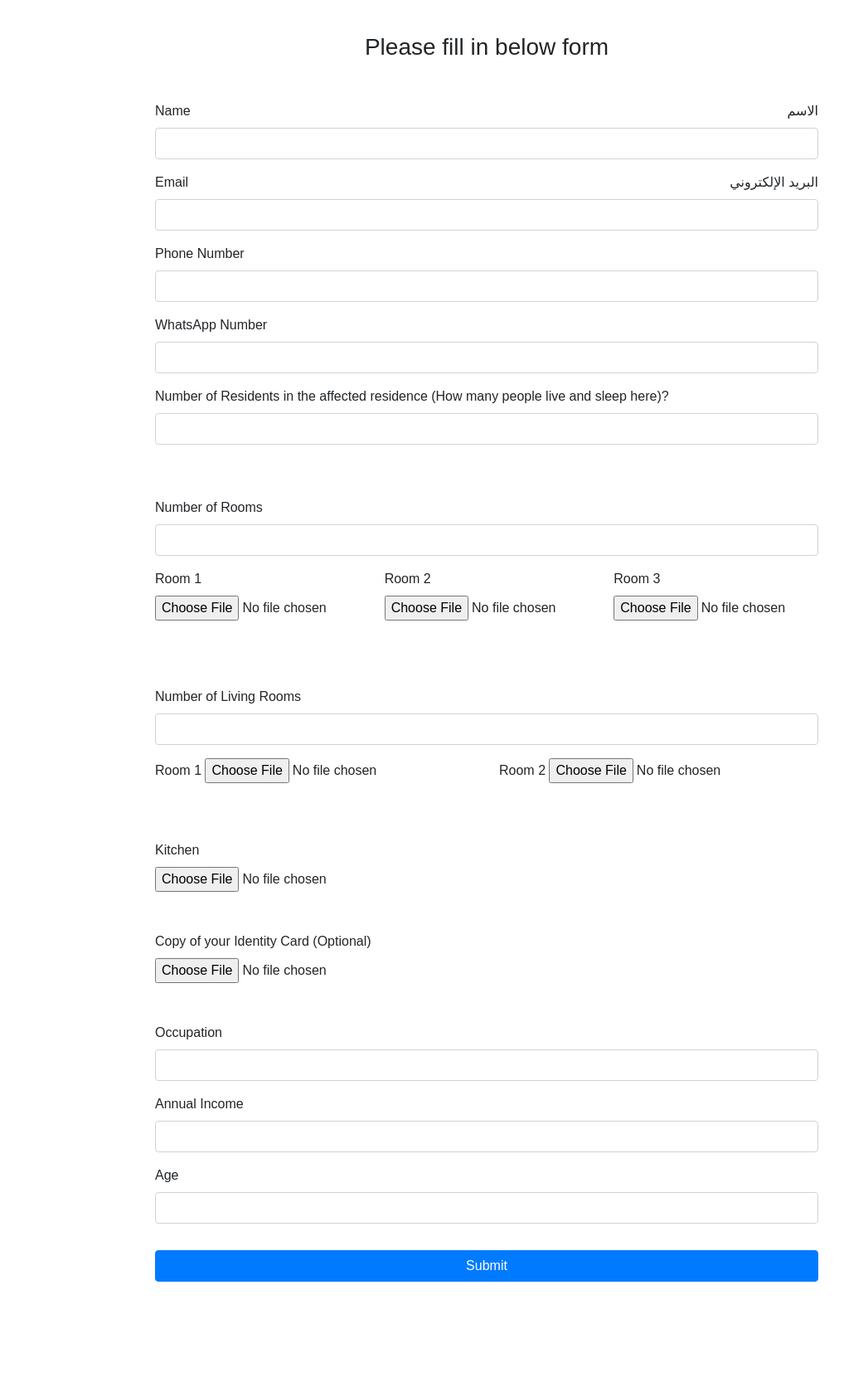
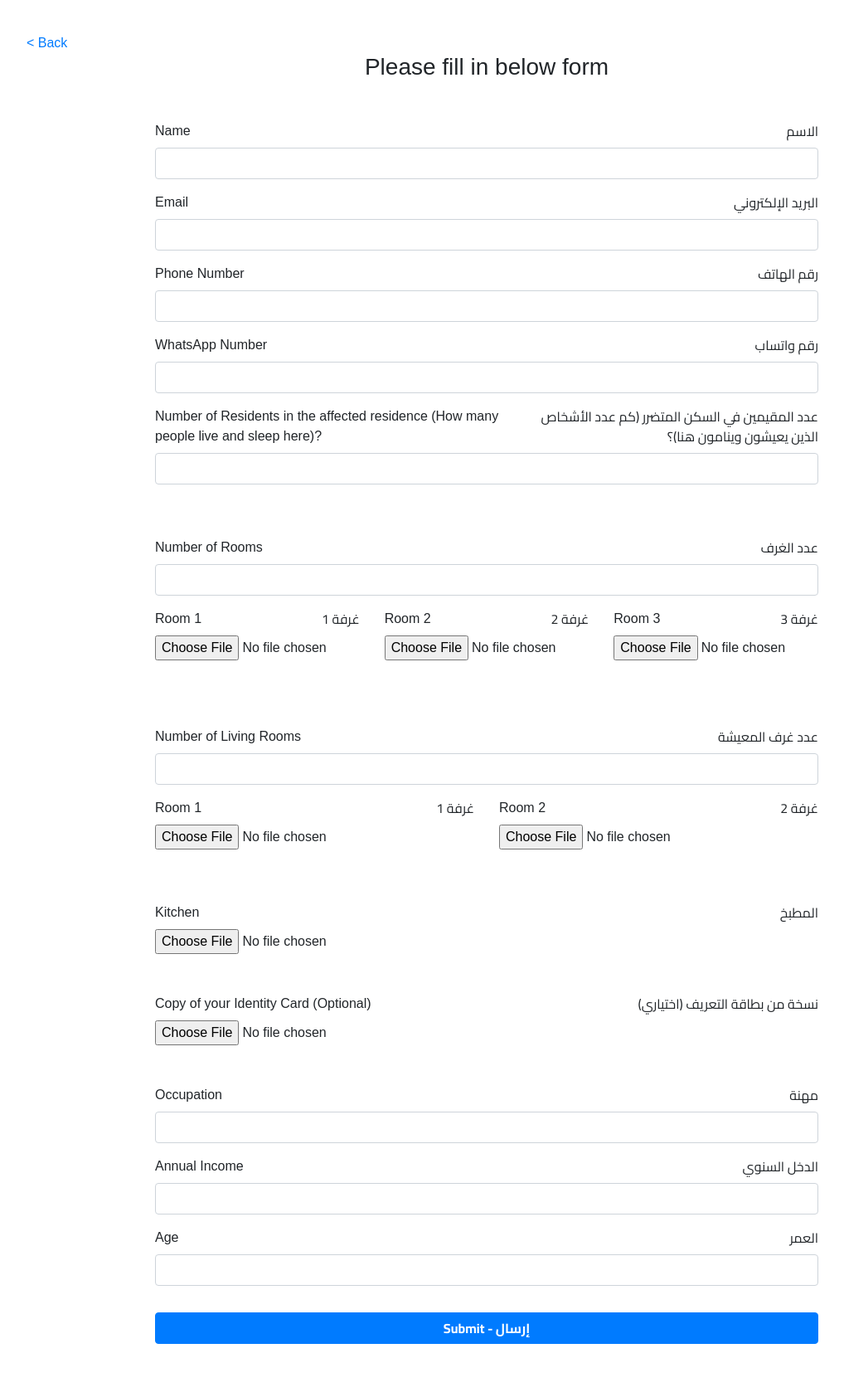
Before and after one commit to MuhamedYoussef/beirut, a Django app: page /aid_record in a window 1280 px wide. Shown: the whole page at 83% size, without its empty margins (53-1071 px from the left). Before the commit the page ends 1545 px from the top, so only its background shows below. Run offline with Django 3.2, Linux system fonts and the light colour scheme; some libraries are stand-ins or nearby versions.

Commit message:
enhanced some ui

```diff
--- a/core/models.py
+++ b/core/models.py
@@ -15,7 +15,7 @@ class AidRecord(models.Model):
     livingroom1 = models.ImageField(upload_to='images')
     livingroom2 = models.ImageField(upload_to='images')
     kitchen = models.ImageField(upload_to='images')
-    national_id = models.ImageField(upload_to='images')
+    national_id = models.ImageField(upload_to='images', blank=True, null=True)
     occupation = models.CharField(max_length=200)
     income = models.CharField(max_length=200)
     age = models.CharField(max_length=200)
--- a/core/templates/core/aid_record.html
+++ b/core/templates/core/aid_record.html
@@ -3,6 +3,7 @@
 
 {% block content %}
 <main class="container" style="padding-top: 5vh;">
+  <a href="{% url 'index' %}"> < Back</a>
 
   <h3 class="text-center">Please fill in below form</h3>
 
@@ -23,35 +24,50 @@
       <!-- <label for="name">Name</label> -->
       <label class="d-flex" for="name">
         <span>Name</span>
-        <span class="ml-auto">الاسم</span>
+        <span class="ml-auto text-right text-ar">الاسم</span>
       </label>
       <input type="text" class="form-control" id="name" name="name" required>
       <div class="invalid-feedback"></div>
     </div>
     <div class="form-group">
       <!-- <label for="email">Email</label> -->
-      <label class="d-flex" for="name">
+      <label class="d-flex" for="email">
         <span>Email</span>
-        <span class="ml-auto">البريد الإلكتروني</span>
+        <span class="ml-auto text-right text-ar">البريد الإلكتروني</span>
       </label>
       <input type="email" class="form-control" id="email" name="email" required>
       <div class="invalid-feedback"></div>
     </div>
     <div class="form-group">
-      <label for="phone">Phone Number</label>
+      <!-- <label for="phone">Phone Number</label> -->
+      <label class="d-flex" for="phone">
+        <span>Phone Number</span>
+        <span class="ml-auto text-right text-ar">رقم الهاتف</span>
+      </label>
       <input type="text" class="form-control" id="phone" name="phone" required>
       <div class="invalid-feedback"></div>
     </div>
     <div class="form-group">
-      <label for="whatsapp">WhatsApp Number</label>
+      <!-- <label for="whatsapp">WhatsApp Number</label> -->
+      <label class="d-flex" for="whatsapp">
+        <span>WhatsApp Number</span>
+        <span class="ml-auto text-right text-ar">رقم واتساب</span>
+      </label>
       <input type="text" class="form-control" id="whatsapp" name="whatsapp" required>
       <div class="invalid-feedback"></div>
     </div>
 
     <div class="form-group">
-      <label for="residents">
+      <!-- <label for="residents">
         Number of Residents in the affected residence (How many people live and sleep here)?
+      </label> -->
+      <label class="d-flex" for="residents">
+        <span>Number of Residents in the affected residence (How many people live and sleep here)?</span>
+        <span class="ml-auto text-right text-ar">
+          عدد المقيمين في السكن المتضرر (كم عدد الأشخاص الذين يعيشون وينامون هنا)؟
+        </span>
       </label>
+
       <input type="number" class="form-control" id="residents" name="residents" required>
       <div class="invalid-feedback"></div>
     </div>
@@ -59,24 +75,41 @@
     <!-- rooms info -->
     <section class="my-5 py-3">
       <div class="form-group">
-        <label for="rooms">Number of Rooms</label>
+        <!-- <label for="rooms">Number of Rooms</label> -->
+        <label class="d-flex" for="rooms">
+          <span>Number of Rooms</span>
+          <span class="ml-auto text-right text-ar">عدد الغرف</span>
+        </label>
         <input type="number" class="form-control" id="rooms" name="rooms" required>
         <div class="invalid-feedback"></div>
       </div>
 
       <div class="row">
         <div class="col-12 col-md-4">
-          <label for="room1">Room 1</label>
+
+          <!-- <label for="room1">Room 1</label> -->
+          <label class="d-flex" for="room1">
+            <span>Room 1</span>
+            <span class="ml-auto text-right text-ar">غرفة 1</span>
+          </label>
           <input type="file" name="room1" id="room1" required>
           <div class="invalid-feedback"></div>
         </div>
         <div class="col-12 col-md-4">
-          <label for="room2">Room 2</label>
+          <!-- <label for="room2">Room 2</label> -->
+          <label class="d-flex" for="room2">
+            <span>Room 2</span>
+            <span class="ml-auto text-right text-ar">غرفة 2</span>
+          </label>
           <input type="file" name="room2" id="room2" required>
           <div class="invalid-feedback"></div>
         </div>
         <div class="col-12 col-md-4">
-          <label for="room3">Room 3</label>
+          <!-- <label for="room3">Room 3</label> -->
+          <label class="d-flex" for="room3">
+            <span>Room 3</span>
+            <span class="ml-auto text-right text-ar">غرفة 3</span>
+          </label>
           <input type="file" name="room3" id="room3" required>
           <div class="invalid-feedback"></div>
         </div>
@@ -87,19 +120,31 @@
     <!-- living rooms info -->
     <section class="my-5 py-3">
       <div class="form-group">
-        <label for="livingrooms">Number of Living Rooms</label>
+        <!-- <label for="livingrooms">Number of Living Rooms</label> -->
+        <label class="d-flex" for="livingrooms">
+          <span>Number of Living Rooms</span>
+          <span class="ml-auto text-right text-ar">عدد غرف المعيشة</span>
+        </label>
         <input type="number" class="form-control" id="livingrooms" name="livingrooms" required>
         <div class="invalid-feedback"></div>
       </div>
 
       <div class="row">
         <div class="col-12 col-md-6">
-          <label for="livingroom1">Room 1</label>
+          <!-- <label for="livingroom1">Room 1</label> -->
+          <label class="d-flex" for="livingroom1">
+            <span>Room 1</span>
+            <span class="ml-auto text-right text-ar">غرفة 1</span>
+          </label>
           <input type="file" name="livingroom1" id="livingroom1" required>
           <div class="invalid-feedback"></div>
         </div>
         <div class="col-12 col-md-6">
-          <label for="livingroom2">Room 2</label>
+          <!-- <label for="livingroom2">Room 2</label> -->
+          <label class="d-flex" for="livingroom2">
+            <span>Room 2</span>
+            <span class="ml-auto text-right text-ar">غرفة 2</span>
+          </label>
           <input type="file" name="livingroom2" id="livingroom2" required>
           <div class="invalid-feedback"></div>
         </div>
@@ -108,37 +153,57 @@
 
 
     <div class="my-5">
-      <label class="d-block" for="kitchen">Kitchen</label>
+      <!-- <label class="d-block" for="kitchen">Kitchen</label> -->
+      <label class="d-flex" for="kitchen">
+        <span>Kitchen</span>
+        <span class="ml-auto text-right text-ar">المطبخ</span>
+      </label>
       <input type="file" name="kitchen" id="kitchen" required>
       <div class="invalid-feedback"></div>
     </div>
 
     <div class="my-5">
-      <label class="d-block" for="national_id">Copy of your Identity Card (Optional)</label>
-      <input type="file" name="national_id" id="national_id" required>
+      <!-- <label class="d-block" for="national_id">Copy of your Identity Card (Optional)</label> -->
+      <label class="d-flex" for="national_id">
+        <span>Copy of your Identity Card (Optional)</span>
+        <span class="ml-auto text-right text-ar">نسخة من بطاقة التعريف (اختياري)</span>
+      </label>
+      <input type="file" name="national_id" id="national_id">
       <div class="invalid-feedback"></div>
     </div>
 
     <div class="form-group">
-      <label for="occupation">Occupation</label>
+      <!-- <label for="occupation">Occupation</label> -->
+      <label class="d-flex" for="occupation">
+        <span>Occupation</span>
+        <span class="ml-auto text-right text-ar">مهنة</span>
+      </label>
       <input type="text" class="form-control" id="occupation" name="occupation" required>
       <div class="invalid-feedback"></div>
     </div>
 
     <div class="form-group">
-      <label for="income">Annual Income</label>
+      <!-- <label for="income">Annual Income</label> -->
+      <label class="d-flex" for="income">
+        <span>Annual Income</span>
+        <span class="ml-auto text-right text-ar">الدخل السنوي</span>
+      </label>
       <input type="number" class="form-control" id="income" name="income" required>
       <div class="invalid-feedback"></div>
     </div>
 
     <div class="form-group">
-      <label for="age">Age</label>
+      <!-- <label for="age">Age</label> -->
+      <label class="d-flex" for="age">
+        <span>Age</span>
+        <span class="ml-auto text-right text-ar">العمر</span>
+      </label>
       <input type="number" class="form-control" id="age" name="age" required>
       <div class="invalid-feedback"></div>
     </div>
 
     <div class="py-3">
-      <button class="btn btn-primary btn-block">Submit</button>
+      <button class="btn btn-primary btn-block text-ar font-weight-bold">Submit - إرسال</button>
     </div>
   </form>
 </main>
--- a/core/views.py
+++ b/core/views.py
@@ -19,7 +19,7 @@ class AidRecordView(APIView):
             serializer.save()
             return redirect('aid_record_success')
 
-        messages.error(request, 'Something went wrong! Please try again')
+        messages.error(request, 'Already submited a request for this user')
         return redirect('aid_record')
 
 
@@ -41,9 +41,6 @@ class AidRecordDetailView(APIView):
 
 
 
-
-
-
 class OfferView(APIView):
 
     def post(self, request):
```
Also changed, not shown: core/templates/core/aid_record_list.html (+6 -7 lines), core/templates/core/index.html (+6 -2 lines).
